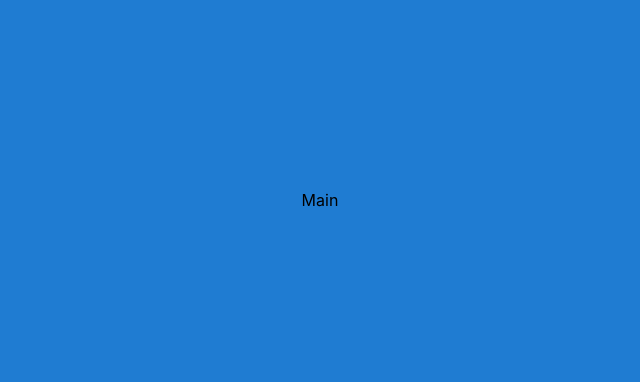
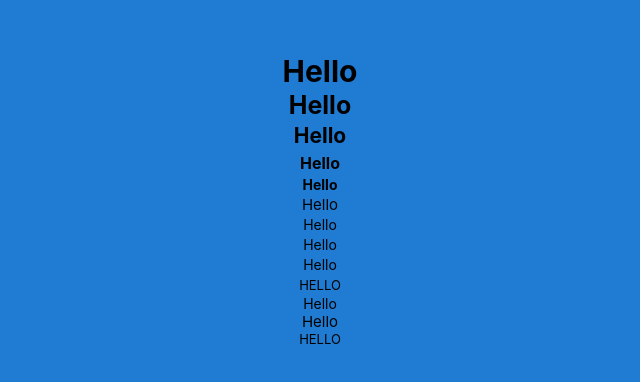
Before and after one commit to artvelop/design-system, a React (Create React App) app: page / in a window 1280 px wide. Shown: the part 200-582 px from the top of the page, without its empty margins (320-960 px from the left). Built offline with nearby package versions, Linux system fonts and the light colour scheme.

Commit message:
feat: 화면에 디자인 시스템 기반 컴포넌트를 예시로 보여줍니다

```diff
--- a/src/pages/Main.tsx
+++ b/src/pages/Main.tsx
@@ -1,11 +1,24 @@
 import React from 'react';
 import styled from '@emotion/styled';
 import { css } from '@emotion/react';
+import { Typography } from '@components/theme/typography/Typography';
 
 export const Main = () => {
   return (
     <Container>
-      <div>Main</div>
+      <Typography variant="h1">Hello</Typography>
+      <Typography variant="h2">Hello</Typography>
+      <Typography variant="h3">Hello</Typography>
+      <Typography variant="h4">Hello</Typography>
+      <Typography variant="h5">Hello</Typography>
+      <Typography variant="h6">Hello</Typography>
+      <Typography variant="body1">Hello</Typography>
+      <Typography variant="body2">Hello</Typography>
+      <Typography variant="button">Hello</Typography>
+      <Typography variant="caption">Hello</Typography>
+      <Typography variant="subtitle1">Hello</Typography>
+      <Typography variant="subtitle2">Hello</Typography>
+      <Typography variant="overline">Hello</Typography>
     </Container>
   );
 };
@@ -19,6 +32,7 @@ const Container = styled.div`
       height: 100vh;
       align-items: center;
       justify-content: center;
+      flex-direction: column;
     `;
   }}
 `;
```
